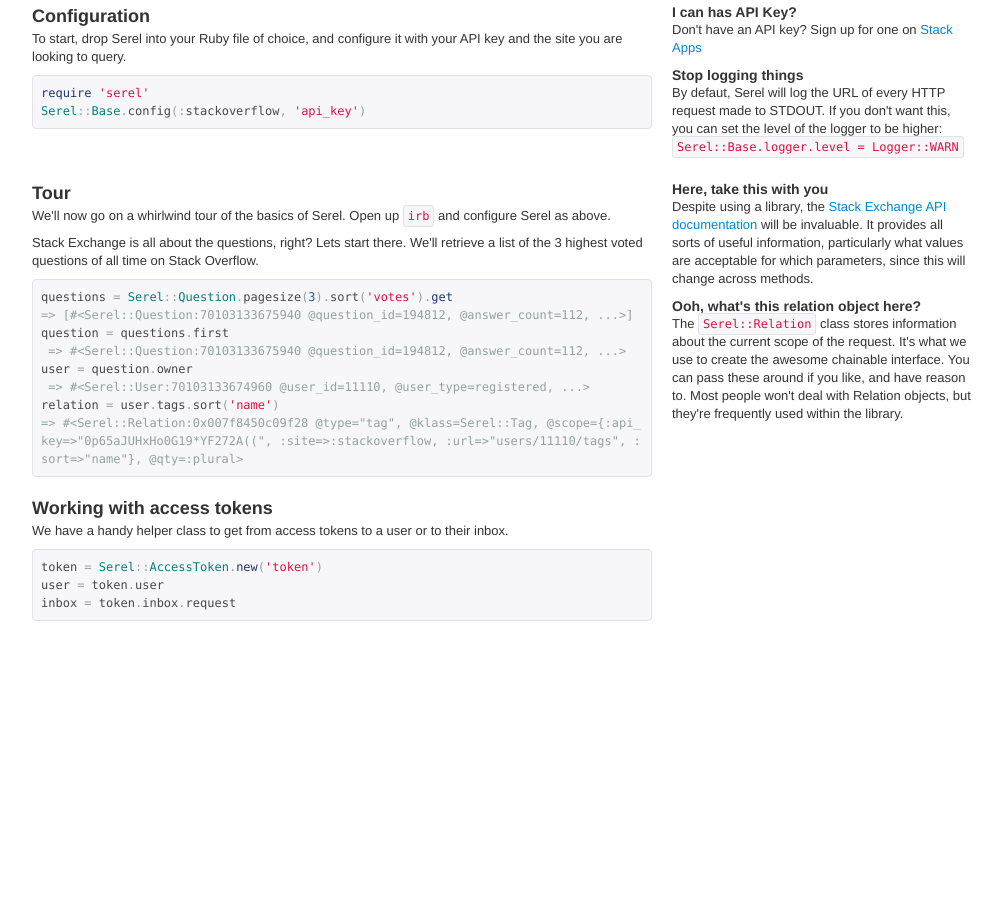
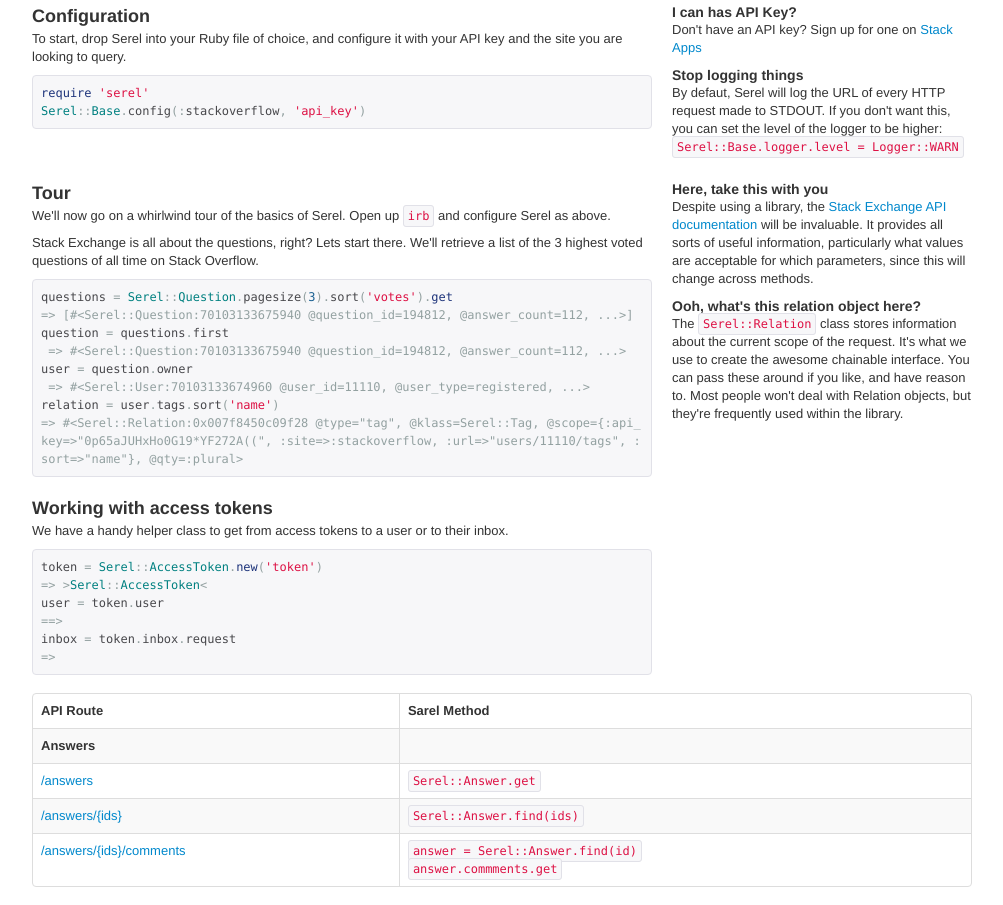
Before and after one commit to thomas-mcdonald/serel, a plain HTML site: page index.html in a window 1280 px wide. Shown: the part 595-1500 px from the top of the page, without its empty margins (138-1141 px from the left). Before the commit the page ends 1234 px from the top, so only its background shows below. Drawn offline with Linux system fonts and the light colour scheme.

Commit message:
start API mapping table

```diff
--- a/index.html
+++ b/index.html
@@ -93,10 +93,35 @@ relation = user.tags.sort('name')
         <p>We have a handy helper class to get from access tokens to a user or to their inbox.</p>
         <pre class="prettyprint">
 token = Serel::AccessToken.new('token')
+=> &gt;Serel::AccessToken&lt;
 user = token.user
+==>
 inbox = token.inbox.request
+=>
 </pre>
       </div>
   </div>
+  <div id="api_mapping" class="row">
+    <div class="span12">
+<table class="table table-bordered table-striped">
+  <thead>
+    <tr><th>API Route</th><th>Sarel Method</th></tr>
+  </thead>
+  <tbody>
+    <tr><td><b>Answers</b></td><td></td></tr>
+    <tr><td><a href="https://api.stackexchange.com/docs/answers">/answers</a></td><td><code>Serel::Answer.get</code></td></tr>
+    <tr><td><a href="https://api.stackexchange.com/docs/answers-by-ids">/answers/{ids}</a></td><td><code>Serel::Answer.find(ids)</code></td></tr>
+    <tr><td><a href="https://api.stackexchange.com/docs/comments-on-answers">/answers/{ids}/comments</a></td><td><code>answer = Serel::Answer.find(id)</code><br><code>answer.commments.get</code></td></tr>
+<!--            <tr><td><a href="">/</a></td><td><code>Serel::</code></td></tr>
+                <tr><td><a href="">/</a></td><td><code>Serel::</code></td></tr>
+                    <tr><td><a href="">/</a></td><td><code>Serel::</code></td></tr>
+                        <tr><td><a href="">/</a></td><td><code>Serel::</code></td></tr>
+                            <tr><td><a href="">/</a></td><td><code>Serel::</code></td></tr>
+                                <tr><td><a href="">/</a></td><td><code>Serel::</code></td></tr>
+                                    <tr><td><a href="">/</a></td><td><code>Serel::</code></td></tr>-->
+  </tbody>
+</table>
+    </div>
+  </div>
 </body>
 </html>
```
